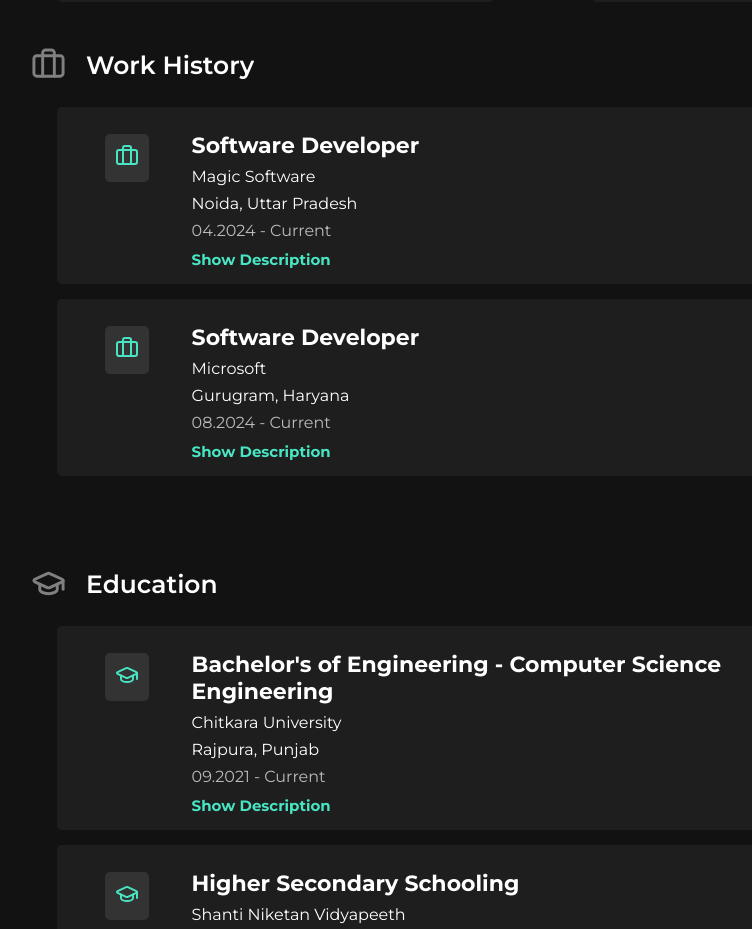
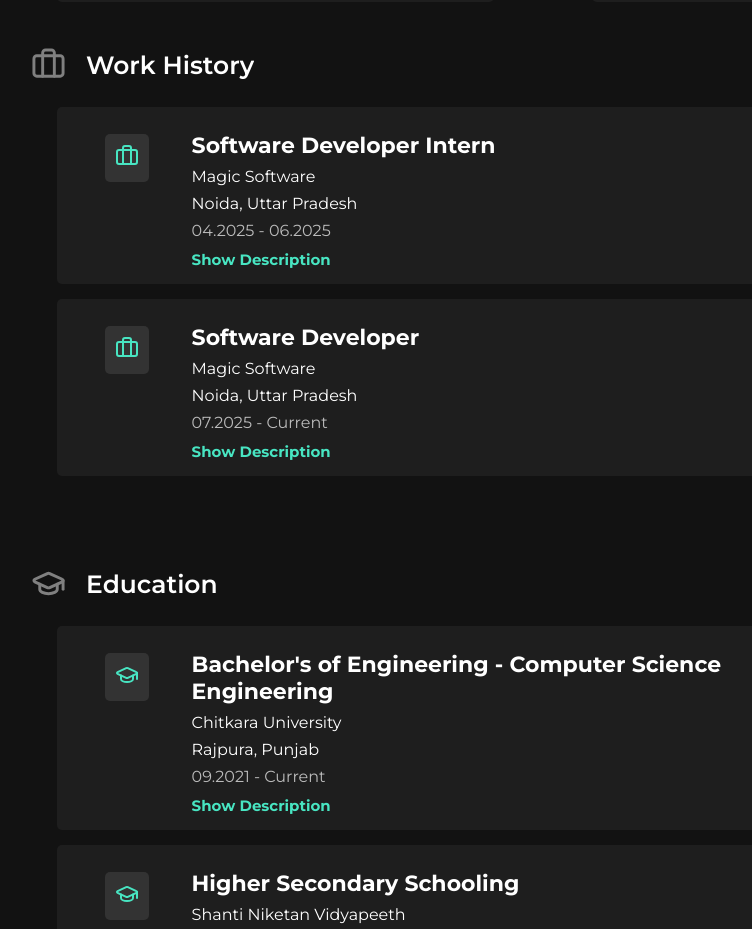
Before and after one commit to sparshyadav/Personal-Portfolio, a React (Vite) app: page / in a window 1280 px wide. Shown: the part 1120-2049 px from the top of the page, without its empty margins (97-849 px from the left). Built offline with nearby package versions, Linux system fonts and the light colour scheme.

Commit message:
[Sparsh] Refator: Work Updated

```diff
--- a/src/components/Work/Work.tsx
+++ b/src/components/Work/Work.tsx
@@ -14,10 +14,10 @@
 const workExperience: WorkExperience[] = [
     {
         id: 1,
-        designation: "Software Developer",
+        designation: "Software Developer Intern",
         company: "Magic Software",
         location: "Noida, Uttar Pradesh",
-        timeline: "04.2024 - Current",
+        timeline: "04.2025 - 06.2025",
         description: [
             "Developed robust, scalable, modular, and API-centric infrastructures, improving system performance by 30%.",
             "Conducted thorough code reviews for projects, identifying and implementing improvements that enhanced code quality and reduced bugs by 25%.",
@@ -29,9 +29,9 @@
     {
         id: 2,
         designation: "Software Developer",
-        company: "Microsoft",
-        location: "Gurugram, Haryana",
-        timeline: "08.2024 - Current",
+        company: "Magic Software",
+        location: "Noida, Uttar Pradesh",
+        timeline: "07.2025 - Current",
         description: [
             "Developed robust, scalable, modular, and API-centric infrastructures, improving system performance by 30%.",
             "Conducted thorough code reviews for projects, identifying and implementing improvements that enhanced code quality and reduced bugs by 25%.",
```
